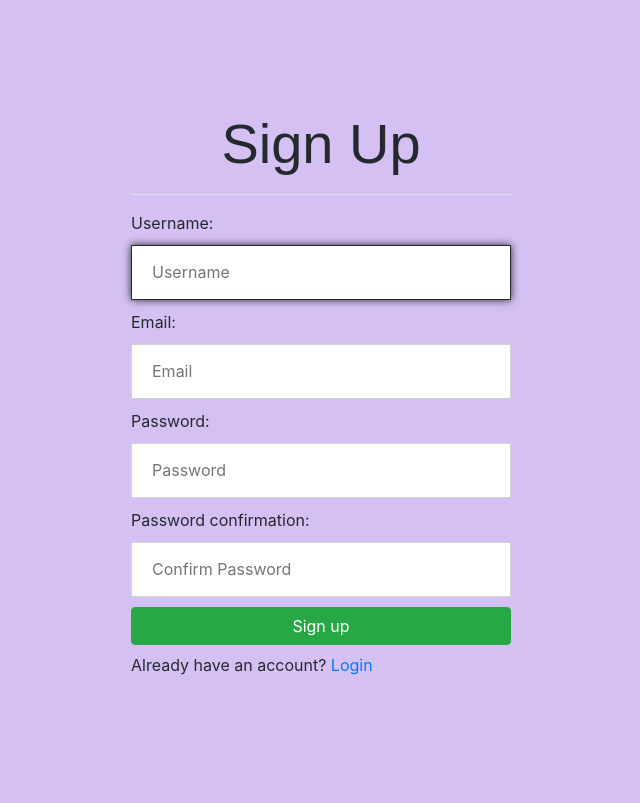
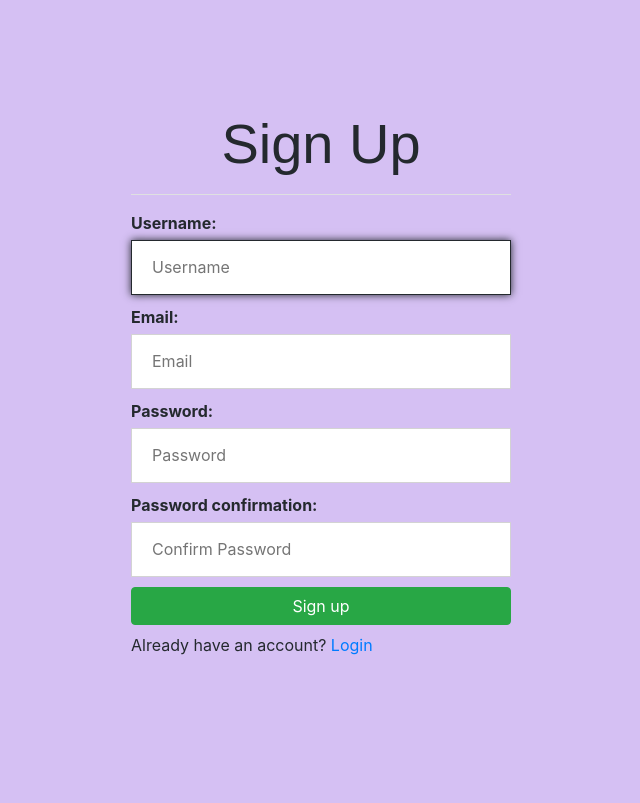
Before and after one commit to JesseAyegba/todo, a Django app: page /user_reg/ in a window 1280 px wide. Shown: the part 67-870 px from the top of the page, without its empty margins (319-959 px from the left). After the commit the page ends 722 px from the top, so only its background shows below. Run offline with Django 3.2, Linux system fonts and the light colour scheme; some libraries are stand-ins or nearby versions; some web fonts are replaced.

```diff
--- a/todo_app/static/todo_app/css/style.css
+++ b/todo_app/static/todo_app/css/style.css
@@ -185,7 +185,7 @@ h1, h2, h3, h4, h5, h6 {
 .field-wrapper input {
     width: 100%;
     height: 55px;
-    margin: 10px 0;
+    margin: 5px 0 10px 0;
     padding: 20px;
     outline: none;
     border: .5px var(--input-border-color) solid;
@@ -212,6 +212,7 @@ h1, h2, h3, h4, h5, h6 {
 .label-wrapper label{
     padding: 0;
     margin: 0;
+    font-weight: bold;
 }
 .logout-style {
     margin-top: 80px;
```
